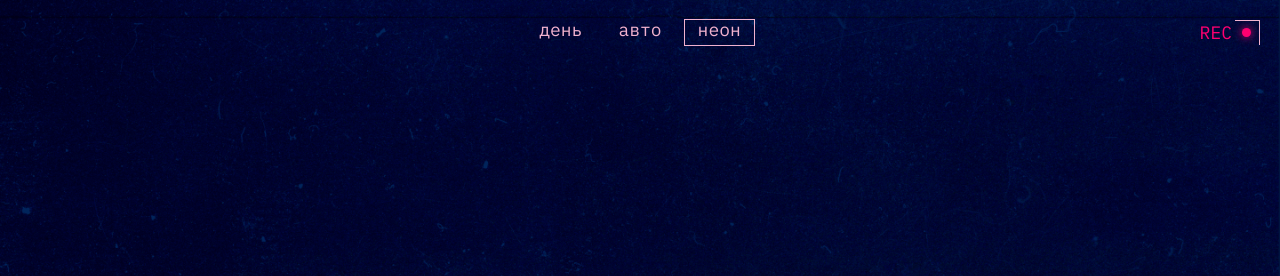
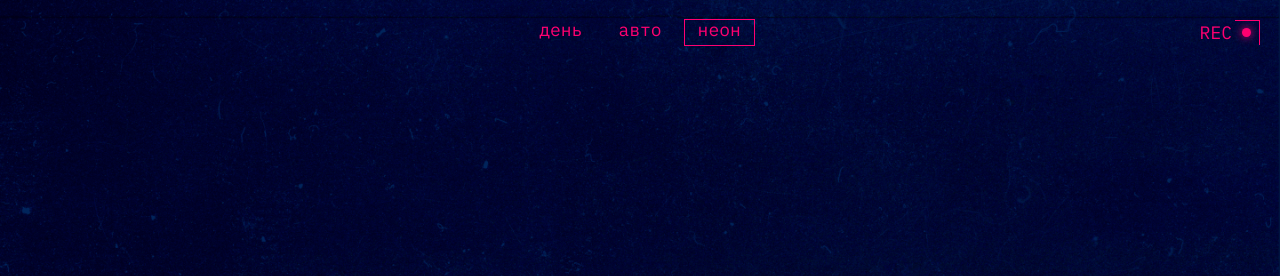
Before and after one commit to mosoveru/slozhno-sosredotochitsya, a plain HTML site: page index.html in a window 1280 px wide. Both pictures are taken after a click on the button "неон". Shown: the top 276 px of the page. Drawn offline with Linux system fonts and the light colour scheme.

Commit message:
Project Version 5.0

```diff
--- a/styles/dark.css
+++ b/styles/dark.css
@@ -44,6 +44,32 @@
   inset-block-start: 8px;
 }
 
+.page.theme_dark .decorated-zone::before {
+  border-inline-start: 1px solid var(--accent-color);
+  border-block-end: 1px solid var(--accent-color);
+}
+
+.page.theme_dark .decorated-zone::after {
+  border-inline-end: 1px solid var(--accent-color);
+  border-block-start: 1px solid var(--accent-color);
+}
+
+.page.theme_dark .header__theme-menu-button {
+  color: var(--accent-color);
+}
+
+.page.theme_dark .header__theme-menu-button:disabled {
+  outline: 1px solid var(--accent-color);
+}
+
+.page.theme_dark .header__theme-menu-button:hover {
+  outline: 1px solid var(--accent-color);
+}
+
+.page.theme_dark .header__theme-menu-button:focus-visible {
+  border-bottom: 1px solid var(--accent-color);
+}
+
 .page.theme_dark .title-decor {
   background-color: var(--accent-color);
 }
@@ -59,3 +85,11 @@
 .page.theme_dark .paragraph-text {
   color: var(--text-color);
 }
+
+.page.theme_dark .main__hard-to-focus_link::before {
+  color: var(--accent-color);
+}
+
+.page.theme_dark .concentrate-better_link::before {
+  color: var(--accent-color);
+}
```
